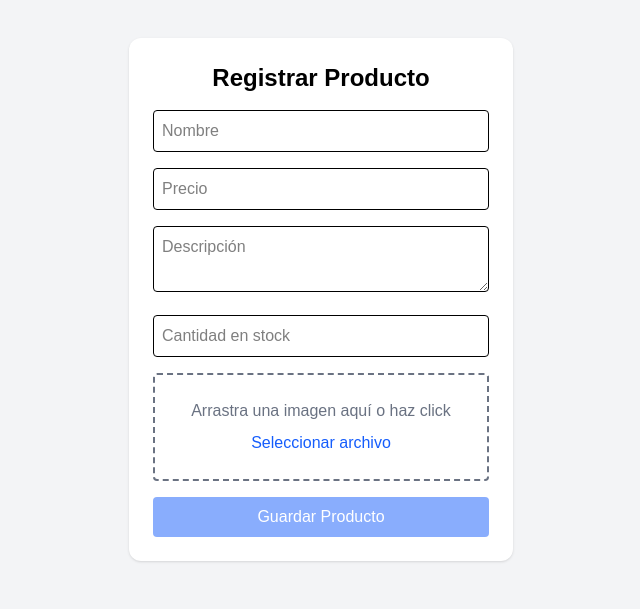
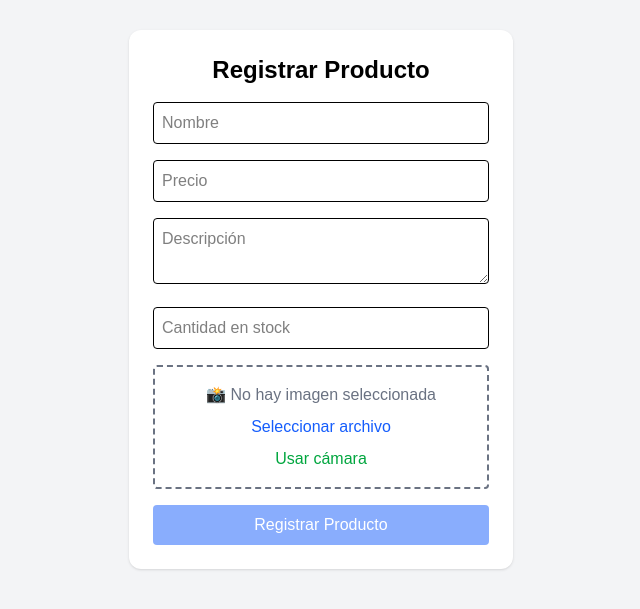
Before and after one commit to bryanrico7360/parcial-2, a Next.js app: page /productos/add in a window 1280 px wide. Shown: the part 101-710 px from the top of the page, without its empty margins (319-959 px from the left). Built offline with nearby package versions, Linux system fonts and the light colour scheme.

Commit message:
tomar foto desde registrar producto, implementado

```diff
--- a/src/app/productos/add/page.jsx
+++ b/src/app/productos/add/page.jsx
@@ -1,5 +1,5 @@
 "use client";
-import { useState } from "react";
+import { useEffect, useRef, useState } from "react";
 
 export default function RegistrarProductoPage() {
   const [formData, setFormData] = useState({
@@ -12,7 +12,12 @@ export default function RegistrarProductoPage() {
   const [preview, setPreview] = useState(null);
   const [message, setMessage] = useState("");
 
-  // Validaciones
+  // cámara
+  const videoRef = useRef(null);
+  const canvasRef = useRef(null);
+  const [photo, setPhoto] = useState(null);
+  const [isCameraOn, setIsCameraOn] = useState(false);
+
   const isFormValid =
     formData.nombre.trim() !== "" &&
     formData.precio !== "" &&
@@ -20,26 +25,33 @@ export default function RegistrarProductoPage() {
     formData.descripcion.trim() !== "" &&
     formData.stock !== "" &&
     parseInt(formData.stock) >= 0 &&
-    file !== null;
+    (file !== null || photo !== null);
+
+  useEffect(() => {
+    if (!isCameraOn) return;
+    const iniciarCamara = async () => {
+      try {
+        const stream = await navigator.mediaDevices.getUserMedia({ video: true });
+        if (videoRef.current) videoRef.current.srcObject = stream;
+      } catch (err) {
+        console.error("Error al acceder a la cámara:", err);
+      }
+    };
+    iniciarCamara();
+
+    return () => {
+      if (videoRef.current && videoRef.current.srcObject) {
+        const tracks = videoRef.current.srcObject.getTracks();
+        tracks.forEach((t) => t.stop());
+      }
+    };
+  }, [isCameraOn]);
 
   const handleChange = (e) => {
     let { name, value } = e.target;
-    if ((name === "precio" || name === "stock") && value < 0) {
-      value = 0;
-    }
+    if ((name === "precio" || name === "stock") && value < 0) value = 0;
     setFormData({ ...formData, [name]: value });
   };
-
-  const handleDrop = (e) => {
-    e.preventDefault();
-    const droppedFile = e.dataTransfer.files[0];
-    if (droppedFile) {
-      setFile(droppedFile);
-      setPreview(URL.createObjectURL(droppedFile));
-    }
-  };
-
-  const handleDragOver = (e) => e.preventDefault();
 
   const handleFileChange = (e) => {
     if (e.target.files.length > 0) {
@@ -57,6 +69,53 @@ export default function RegistrarProductoPage() {
     setPreview(null);
   };
 
+const tomarFoto = () => {
+  if (!videoRef.current || !canvasRef.current) return;
+
+  const video = videoRef.current;
+  const canvas = canvasRef.current;
+  const context = canvas.getContext("2d");
+
+  const videoWidth = video.videoWidth;
+  const videoHeight = video.videoHeight;
+
+  // 🔹 Calculamos un recorte cuadrado centrado
+  const size = Math.min(videoWidth, videoHeight);
+  const offsetX = (videoWidth - size) / 2;
+  const offsetY = (videoHeight - size) / 2;
+
+  canvas.width = size;
+  canvas.height = size;
+
+  // 🔹 Dibuja la imagen espejada y recortada
+  context.save();
+  context.scale(-1, 1);
+  context.drawImage(
+    video,
+    offsetX,
+    offsetY,
+    size,
+    size,
+    -size,
+    0,
+    size,
+    size
+  );
+  context.restore();
+
+  const imageData = canvas.toDataURL("image/png", 0.9);
+  setPhoto(imageData);
+  setPreview(imageData);
+  setIsCameraOn(false);
+
+  // 🔹 Apagamos la cámara para liberar recursos
+  const stream = video.srcObject;
+  if (stream) {
+    stream.getTracks().forEach((track) => track.stop());
+  }
+};
+
+
   const handleSubmit = async (e) => {
     e.preventDefault();
     setMessage("");
@@ -68,7 +127,12 @@ export default function RegistrarProductoPage() {
     data.append("precio", formData.precio);
     data.append("descripcion", formData.descripcion);
     data.append("stock", formData.stock);
+
     if (file) data.append("foto", file);
+    else if (photo) {
+      const blob = await (await fetch(photo)).blob();
+      data.append("foto", blob, "captura.png");
+    }
 
     try {
       const res = await fetch("/api/products", {
@@ -82,6 +146,7 @@ export default function RegistrarProductoPage() {
         setFormData({ nombre: "", precio: "", descripcion: "", stock: "" });
         setFile(null);
         setPreview(null);
+        setPhoto(null);
       } else {
         setMessage(result.error || "❌ Error al registrar");
       }
@@ -144,33 +209,50 @@ export default function RegistrarProductoPage() {
           required
         />
 
-        {/* Drag & Drop con preview */}
-        <div
-          onDrop={handleDrop}
-          onDragOver={handleDragOver}
-          className="border-2 border-dashed p-6 rounded text-center text-gray-500"
-        >
-          {file ? (
-            <div className="text-black flex flex-col items-center space-y-2">
-              <p>📸 {file.name}</p>
-              <button
-                type="button"
-                onClick={handleRemoveFile}
-                className="text-red-500 text-sm hover:underline"
-              >
-                Quitar archivo
-              </button>
-              {preview && (
+        {/* Sección de imagen */}
+        <div className="border-2 border-dashed p-4 rounded text-center text-gray-500">
+          {preview ? (
+            <div className="flex flex-col items-center space-y-2">
               <img
                 src={preview}
                 alt="preview"
                 className="mt-2 w-32 h-32 object-cover rounded"
               />
-              )}
+              <button
+                type="button"
+                onClick={handleRemoveFile}
+                className="text-red-500 text-sm hover:underline cursor-pointer"
+              >
+                Quitar imagen
+              </button>
+            </div>
+          ) : isCameraOn ? (
+            <div>
+              <video
+                ref={videoRef}
+                autoPlay
+                playsInline
+                className="w-full h-48 bg-black rounded mb-2"
+                style={{ transform: "scaleX(-1)" }}
+              />
+              <button
+                type="button"
+                onClick={tomarFoto}
+                className="bg-blue-600 text-white px-4 py-2 rounded hover:bg-blue-700"
+              >
+                Tomar foto
+              </button>
+              <canvas ref={canvasRef} className="hidden" />
             </div>
           ) : (
-            "Arrastra una imagen aquí o haz click"
-          )}
+            <>
+              <p>📸 No hay imagen seleccionada</p>
+              <label
+                htmlFor="fileInput"
+                className="cursor-pointer text-blue-600 block mt-2"
+              >
+                Seleccionar archivo
+              </label>
               <input
                 type="file"
                 accept="image/*"
@@ -178,12 +260,14 @@ export default function RegistrarProductoPage() {
                 className="hidden"
                 id="fileInput"
               />
-          <label
-            htmlFor="fileInput"
-            className="cursor-pointer text-blue-600 block mt-2"
+              <p
+                className="cursor-pointer text-green-600 mt-2 hover:underline"
+                onClick={() => setIsCameraOn(true)}
               >
-            Seleccionar archivo
-          </label>
+                Usar cámara
+              </p>
+            </>
+          )}
         </div>
 
         <button
@@ -191,11 +275,11 @@ export default function RegistrarProductoPage() {
           disabled={!isFormValid}
           className={`w-full text-white py-2 rounded ${
             isFormValid
-              ? "bg-blue-600 cursor-pointer hover:bg-blue-700 transform hover:scale-105 transition-transform"
+              ? "bg-blue-600 hover:bg-blue-700 transform hover:scale-105 transition-transform cursor-pointer"
               : "bg-blue-600/50 cursor-not-allowed"
           }`}
         >
-          Guardar Producto
+          Registrar Producto
         </button>
       </form>
     </main>
```
Lines whose indentation alone changed are shown as unchanged.
